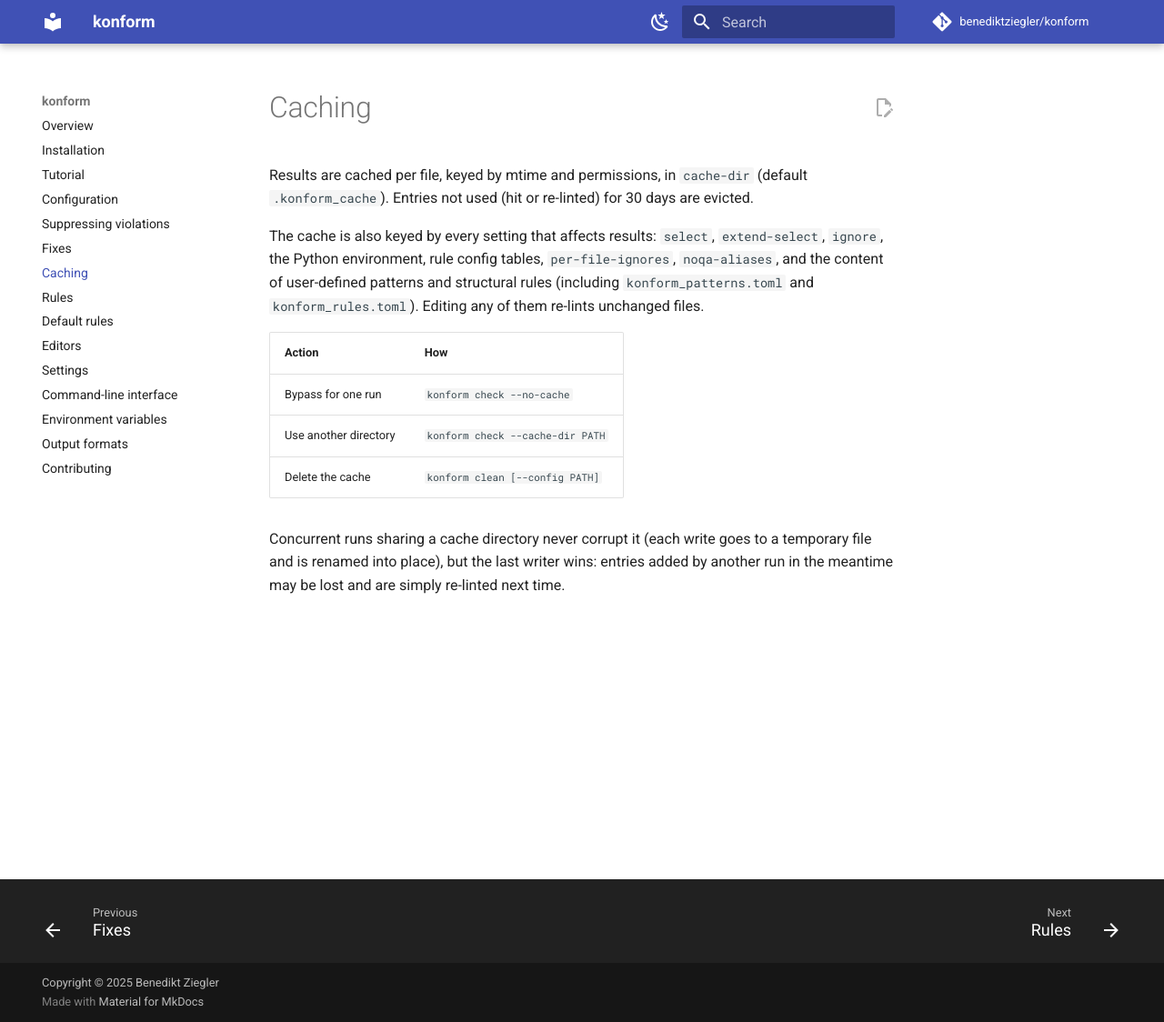
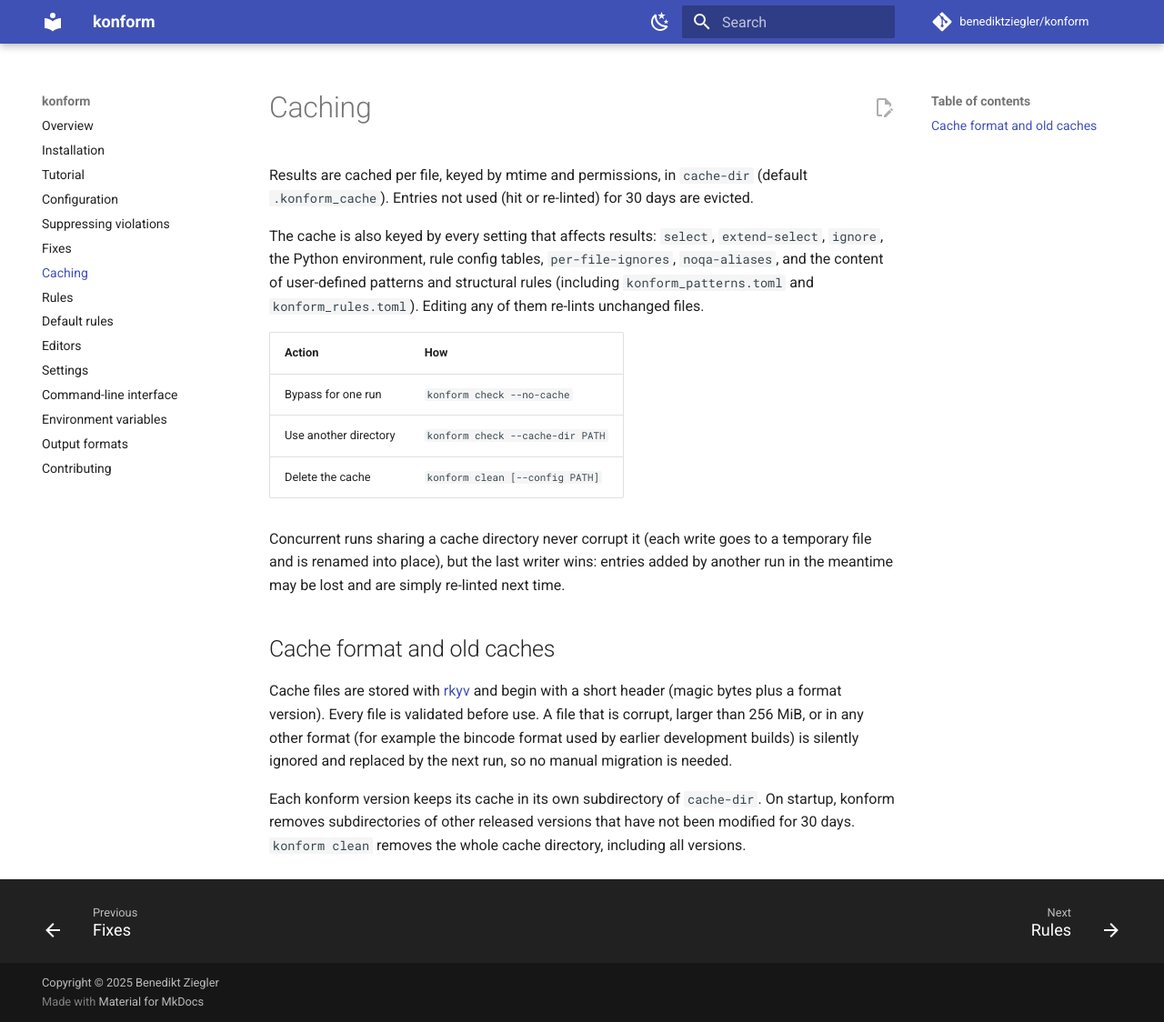
Before and after one commit to benediktziegler/konform, an MkDocs documentation site: the page built from docs/caching.md, in a window 1280 px wide and 1124 px high. Shown: the whole window at 91% size. Built offline with MkDocs 1.6.1 and Material for MkDocs 9.7.7, drawn with Linux system fonts in a browser that asks for light colours; comment, search, counter and statistics services are not loaded.

Commit message:
docs(cache): document the rkyv format and old cache handling
Co-Authored-By: Claude Sonnet 5.5 <noreply@anthropic.com>

```diff
--- a/docs/caching.md
+++ b/docs/caching.md
@@ -17,3 +17,16 @@ The cache is also keyed by every setting that affects results: `select`,
 Concurrent runs sharing a cache directory never corrupt it (each write goes to a
 temporary file and is renamed into place), but the last writer wins: entries
 added by another run in the meantime may be lost and are simply re-linted next time.
+
+## Cache format and old caches
+
+Cache files are stored with [rkyv](https://rkyv.org) and begin with a short header
+(magic bytes plus a format version). Every file is validated before use. A file
+that is corrupt, larger than 256 MiB, or in any other format (for example the
+bincode format used by earlier development builds) is silently ignored and
+replaced by the next run, so no manual migration is needed.
+
+Each konform version keeps its cache in its own subdirectory of `cache-dir`.
+On startup, konform removes subdirectories of other released versions that
+have not been modified for 30 days. `konform clean` removes the whole cache
+directory, including all versions.
```
Also changed, not shown: CHANGELOG.md (+4 -0 lines).
